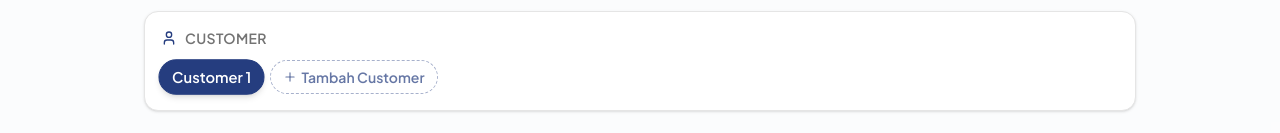
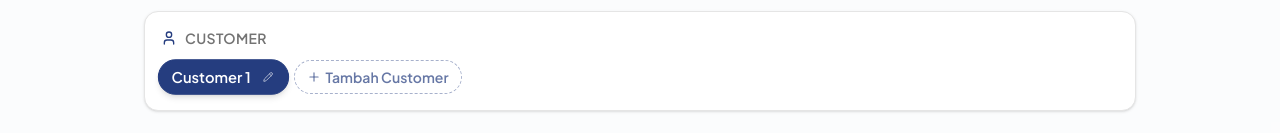
Before and after one commit to Presinutri/JastipKuy, a Next.js app: page / in a window 1280 px wide. Shown: the part 133-266 px from the top of the page. Built offline with nearby package versions, Linux system fonts and the light colour scheme; no server answers.

Commit message:
fix: rename customer ios

```diff
--- a/src/components/features/CustomerSelector.tsx
+++ b/src/components/features/CustomerSelector.tsx
@@ -86,8 +86,10 @@ export function CustomerSelector() {
                   </span>
                 )}
 
-                {/* Hover actions */}
-                <span className="hidden group-hover:flex items-center gap-0.5 ml-1">
+                {/* Hover / Active actions (Fixed for iOS Touch via active state) */}
+                <span className={`items-center gap-0.5 ml-1 ${
+                  c.id === activeCustomerId ? 'flex' : 'hidden md:group-hover:flex'
+                }`}>
                   <span
                     role="button"
                     className="p-0.5 rounded hover:bg-white/20 opacity-70 hover:opacity-100"
```
